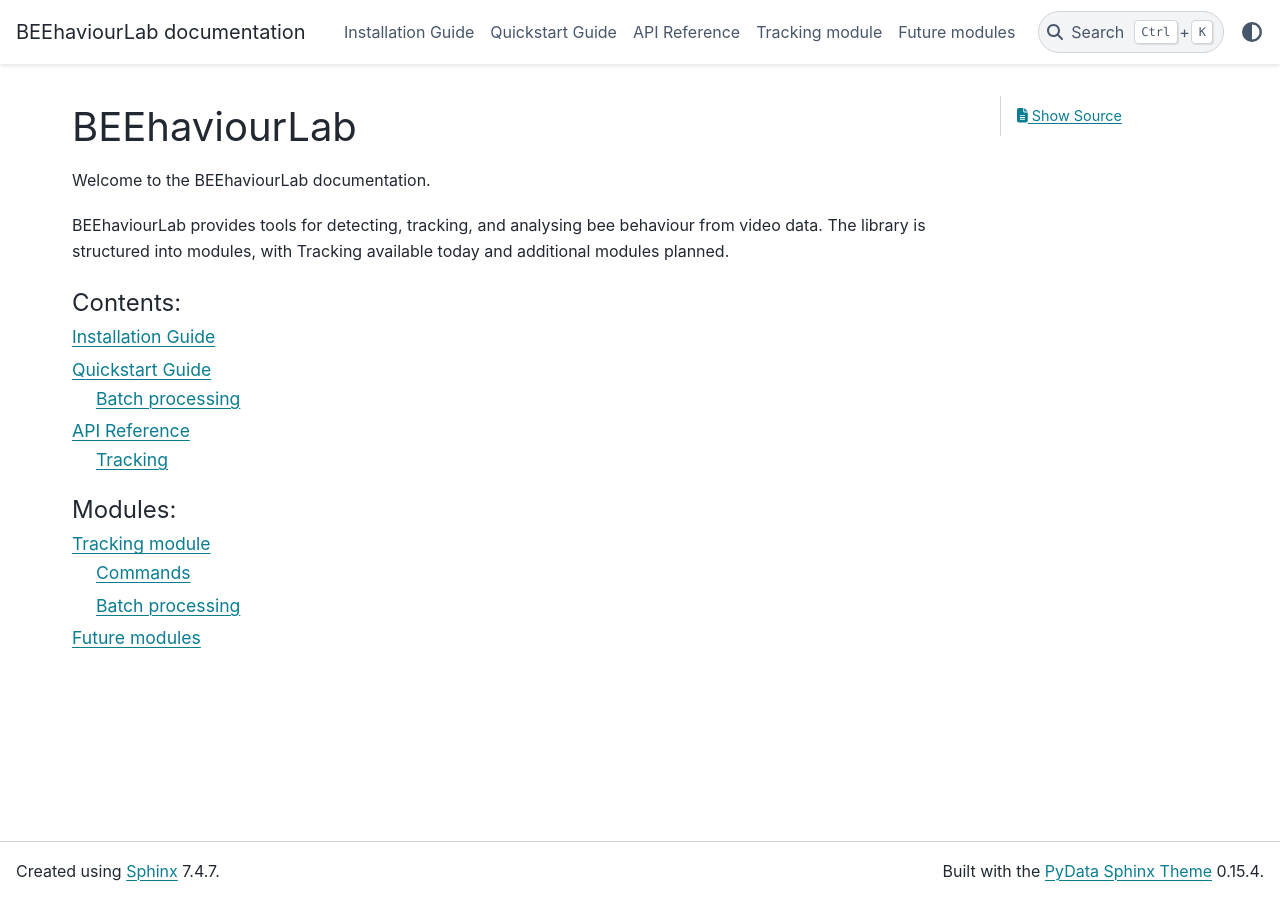
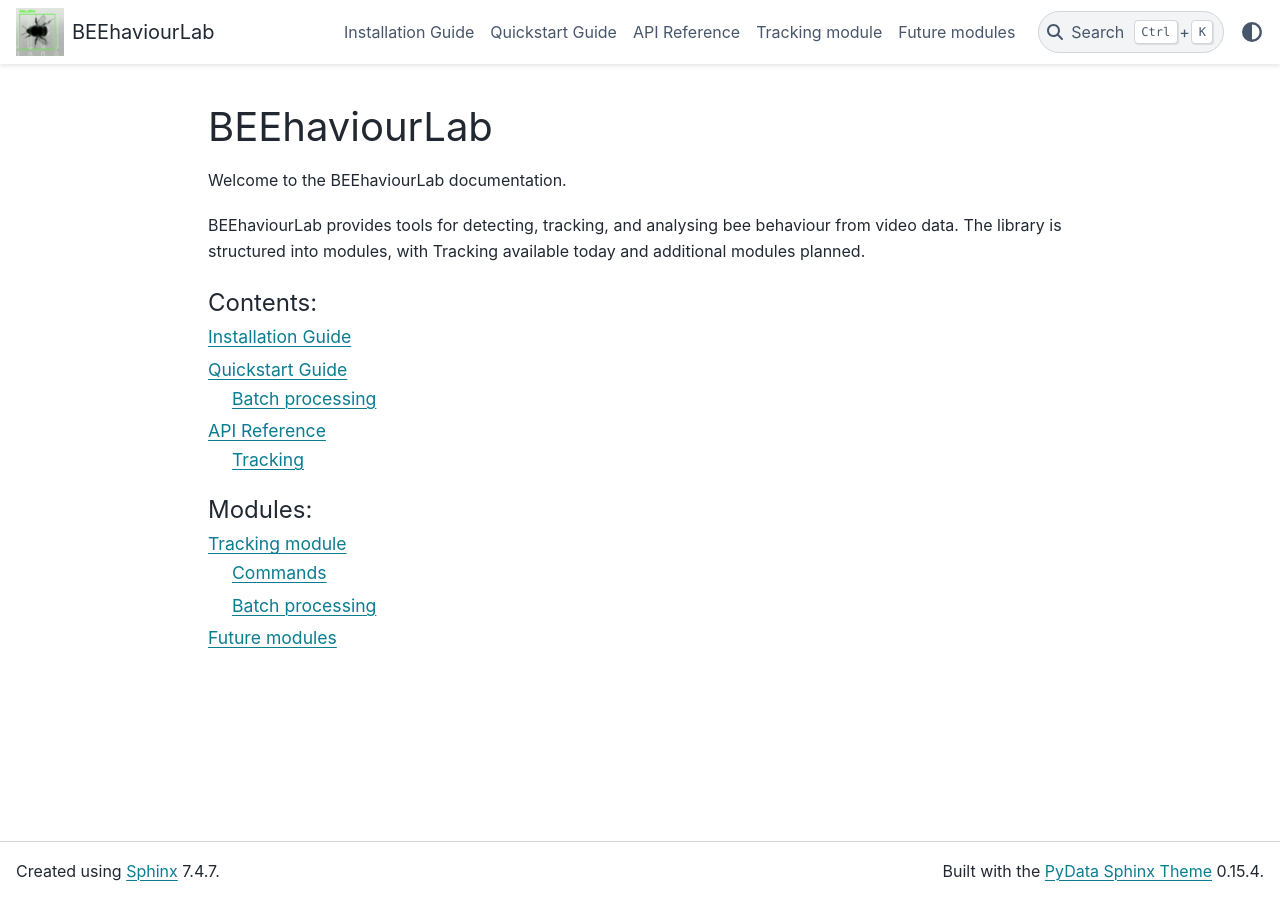
Before and after one commit to BEEhaviourLab/BEEhaviourLab, a Sphinx documentation site: the page built from docs/index.rst, in a window 1280 px wide. Built offline with Sphinx 7.4.7 and the PyData theme 0.15.4, drawn with Linux system fonts in a browser that asks for light colours.

Commit message:
fix: adds changes to conf.py file to update logo

```diff
--- a/docs/conf.py
+++ b/docs/conf.py
@@ -12,5 +12,14 @@
 exclude_patterns = []
 html_theme = "pydata_sphinx_theme"
 html_theme_options = {
+    "logo": {
+        "image_light": "bee.png",
+        "image_dark": "bee.png",
+        "text": "BEEhaviourLab",
+    },
+    "navigation_depth": 2,
+    "show_toc_level": 2,
+    "secondary_sidebar_items": ["page-toc"],
     "show_prev_next": False,
 }
+html_static_path = ["_static"]
```
